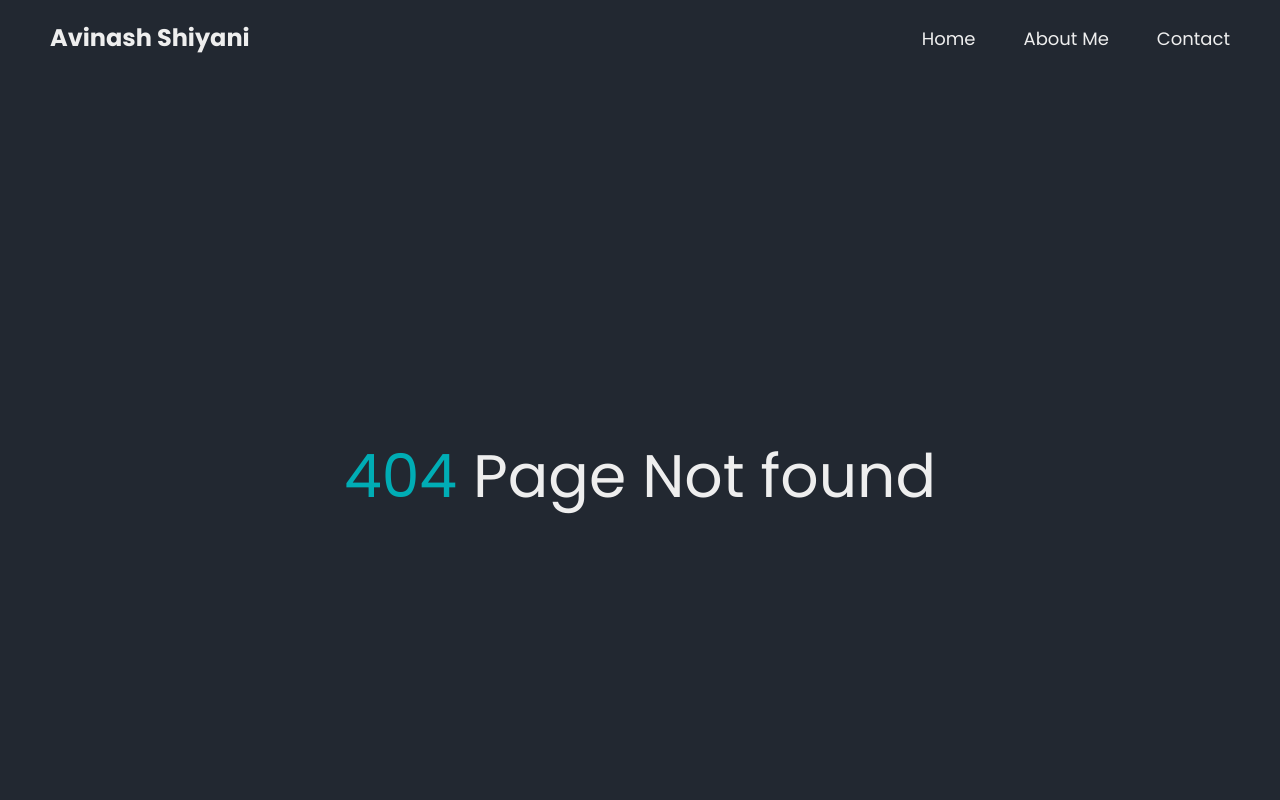
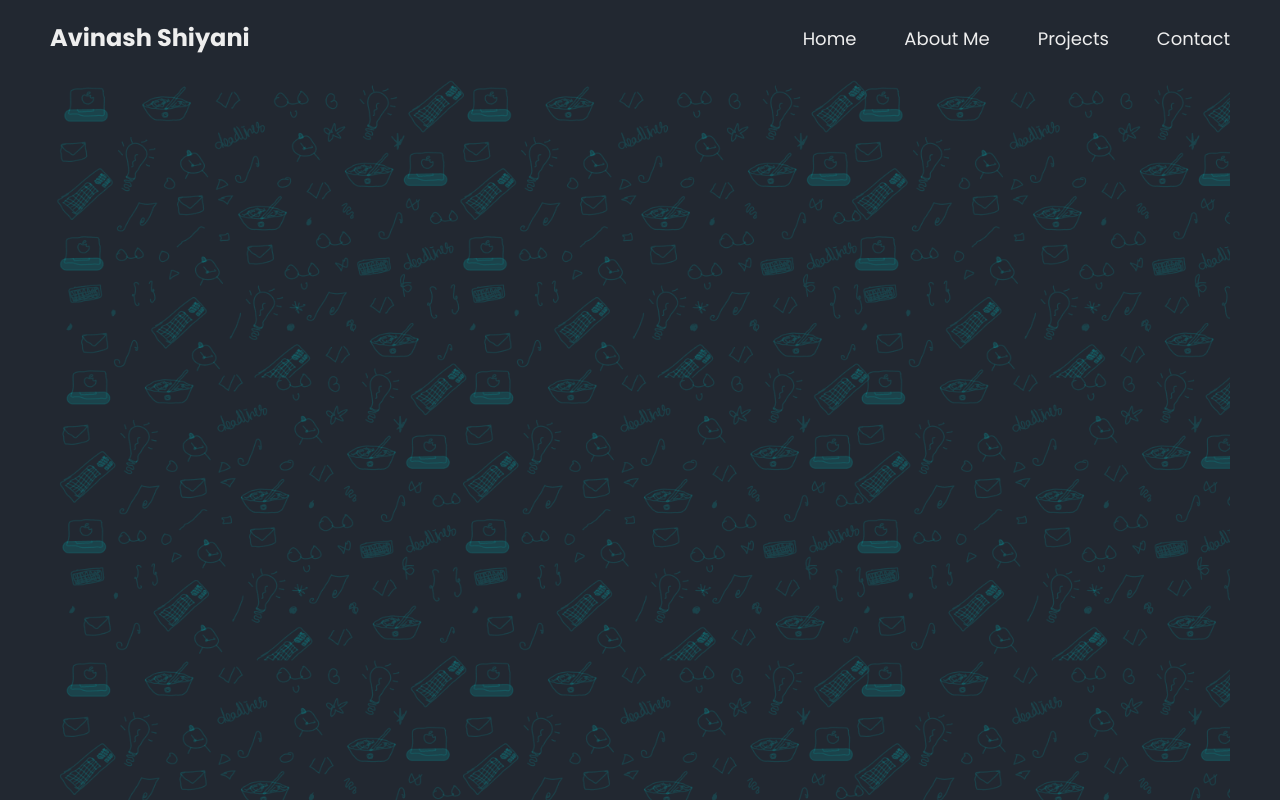
Before and after one commit to Avinashshiyani/Portfolio, a React (Vite) app: page /projects in a window 1280 px wide. Before the commit this address had no page. Shown: the top 800 px of the page. Built offline with nearby package versions, Linux system fonts and the light colour scheme.

Commit message:
Project Page Setup

```diff
--- a/src/App.jsx
+++ b/src/App.jsx
@@ -6,6 +6,7 @@ import About from "./Components/About";
 import PageNotFound from "./PageNotFound";
 import Contact from "./Components/Contact";
 import Footer from "./Components/Footer";
+import Projects from "./Components/Projects";
 
 const App = () => {
   return (
@@ -16,6 +17,7 @@ const App = () => {
           <Route path="/" element={<Body />} />
           <Route path="/about" element={<About />} />
           <Route path="/contact" element={<Contact />} />
+          <Route path="/projects" element={<Projects />} />
           <Route path="*" element={<PageNotFound />} />
         </Routes>
         <Footer />
--- a/src/Components/Navbar.jsx
+++ b/src/Components/Navbar.jsx
@@ -1,25 +1,28 @@
-import React from 'react'
-import { Link } from 'react-router-dom'
+import React from "react";
+import { Link } from "react-router-dom";
 
 const Navbar = () => {
   return (
-        <div className='flex justify-between py-[20px]'>
-            <div className='flex items-center text-white font-bold text-[24px] text-nowrap'>
+    <div className="flex justify-between py-[20px]">
+      <div className="flex items-center text-white font-bold text-[24px] text-nowrap">
         Avinash Shiyani
       </div>
-            <div className='flex items-center space-x-[48px] text-white text-[18px]'>
+      <div className="flex items-center space-x-[48px] text-white text-[18px]">
         <Link to="/">
           <span>Home</span>
         </Link>
         <Link to="/about">
           <span>About Me</span>
         </Link>
+        <Link to="/projects">
+          <span>Projects</span>
+        </Link>
         <Link to="/contact">
           <span>Contact</span>
         </Link>
       </div>
     </div>
-    )
-}
+  );
+};
 
-export default Navbar
+export default Navbar;
--- /dev/null
+++ b/src/Components/Projects.jsx
@@ -0,0 +1,12 @@
+import React from "react";
+import ProjectPage from "../assets/projectpage.png";
+
+const Projects = () => {
+  return (
+    <div className="flex items-center justify-center relative">
+      <img src={ProjectPage} alt="" className="h-screen w-screen" />
+    </div>
+  );
+};
+
+export default Projects;
```
Also changed, not shown: src/assets/projectpage.png (added). Lines whose indentation alone changed are shown as unchanged.
